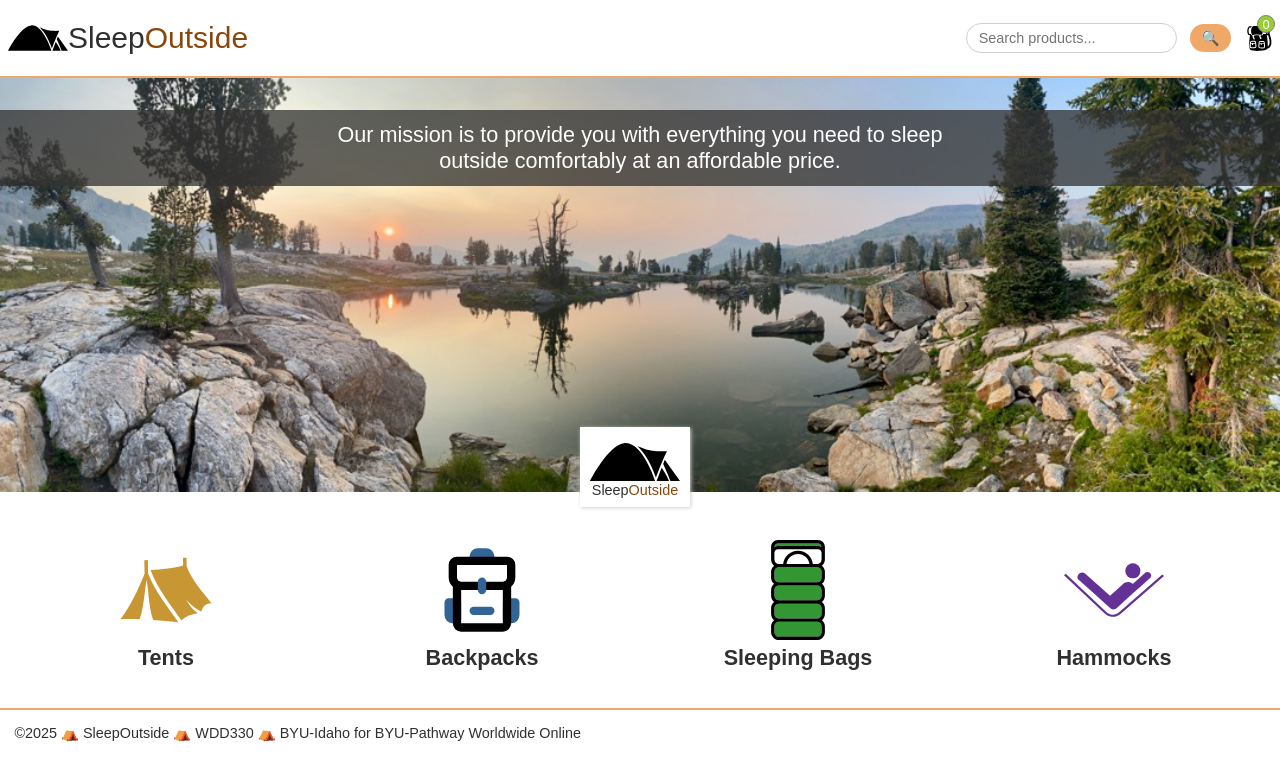
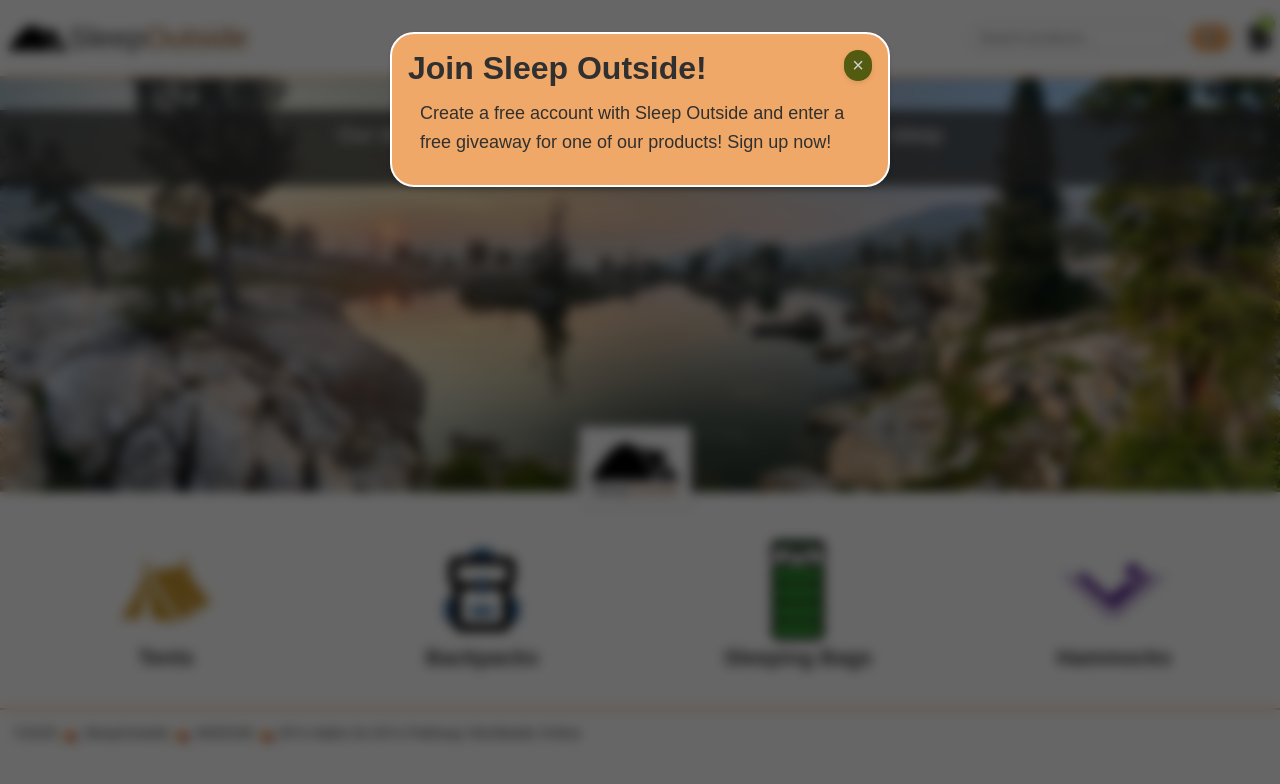
Before and after one commit to Mendenhk/www330-Sleep-Outside, a website built with Vite: page src/index.html in a window 1280 px wide. Built offline with nearby package versions, Linux system fonts and the light colour scheme; no server answers.

Commit message:
Complete "Call to action-register with site" task

```diff
--- a/src/css/style.css
+++ b/src/css/style.css
@@ -650,6 +650,59 @@ footer {
   font-size: var(--large-font);
 }
 
+
+#giveawayModal {
+  position: relative;
+
+  width: 90%;
+  max-width: 500px;
+
+  padding: 1rem;
+  margin: 2rem auto;
+
+  border: 2px solid white;
+  border-radius: 1.5rem;
+
+  background-color: var(--primary-color);
+  color: var(--dark-grey);
+
+  box-shadow: 0 2px 5px rgba(0, 0, 0, 0.1);
+}
+#giveawayModal::backdrop {
+  background: rgba(0, 0, 0, 0.6);
+
+  -webkit-backdrop-filter: blur(6px);
+  backdrop-filter: blur(6px);
+}
+#closeModal {
+  position: absolute;
+  top: 1rem;
+  right: 1rem;
+
+  padding: 0.25rem 0.5rem;
+
+  font-size: 1.25rem;
+
+  border: none;
+  outline: none;
+  border-radius: 999px;
+  background-color: var(--secondary-color);
+  color: var(--light-grey);
+
+  cursor: pointer;
+
+  box-shadow: 0 2px 5px rgba(0, 0, 0, 0.1);
+}
+#giveawayModal h2 {
+  margin-top: 0;
+  font-size: 2rem;
+}
+#giveawayModal p {
+  line-height: 1.6;
+  color: var(--dark-grey);
+}
+
+
 @media screen and (min-width: 700px) {
   .checkout {
     grid-template-columns: minmax(0, 2fr) minmax(260px, 0.9fr);
--- a/src/index.html
+++ b/src/index.html
@@ -77,5 +77,18 @@
 
     <!-- FOOTER -->
     <footer id="main-footer"></footer>
+
+
+    <!-- Modal -->
+    <dialog id="giveawayModal">
+      <button id="closeModal" aria-label="Close modal">&times;</button>
+
+      <h2>Join Sleep Outside!</h2>
+
+      <p>
+        Create a free account with Sleep Outside and enter a free giveaway
+        for one of our products! Sign up now!
+      </p>
+    </dialog>
   </body>
 </html>
--- a/src/js/main.js
+++ b/src/js/main.js
@@ -9,3 +9,33 @@ const dataSource = new ExternalServices("tents");
 const element = document.querySelector(".product-list");
 const productList = new ProductList("Tents", dataSource, element);
 const alert = new Alert();
+
+
+
+
+
+const modal = document.getElementById("giveawayModal");
+const closeBtn = document.getElementById("closeModal");
+const hasSeenModal = localStorage.getItem("hasSeenWelcomeModal");
+
+if (!hasSeenModal) {
+  modal.showModal();
+  localStorage.setItem("hasSeenWelcomeModal", "true");
+}
+
+closeBtn.addEventListener("click", () => {
+  modal.close();
+});
+
+modal.addEventListener("click", (e) => {
+  const dialogDimensions = modal.getBoundingClientRect();
+
+  if (
+    e.clientX < dialogDimensions.left ||
+    e.clientX > dialogDimensions.right ||
+    e.clientY < dialogDimensions.top ||
+    e.clientY > dialogDimensions.bottom
+  ) {
+    modal.close();
+  }
+});
```
